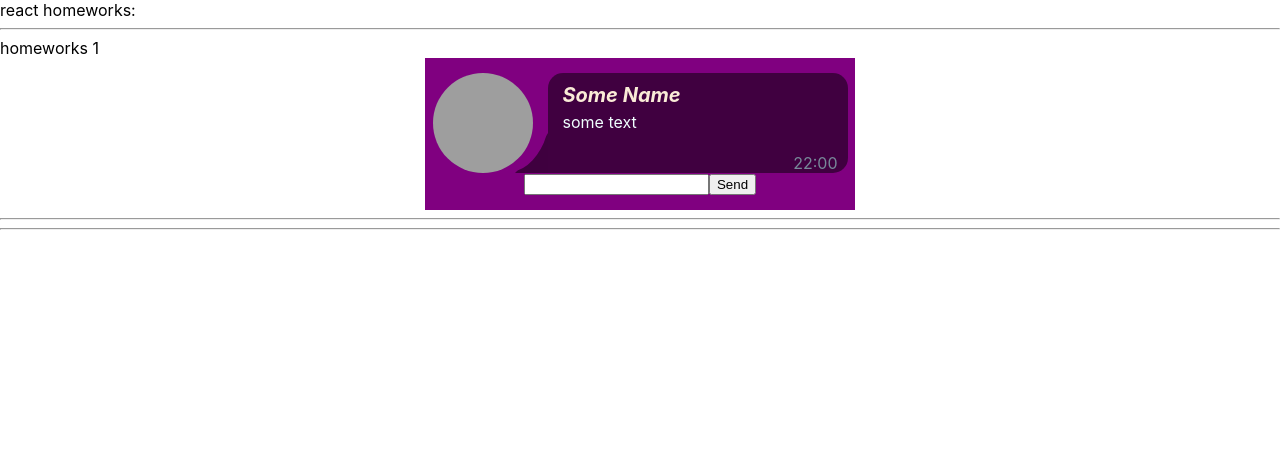
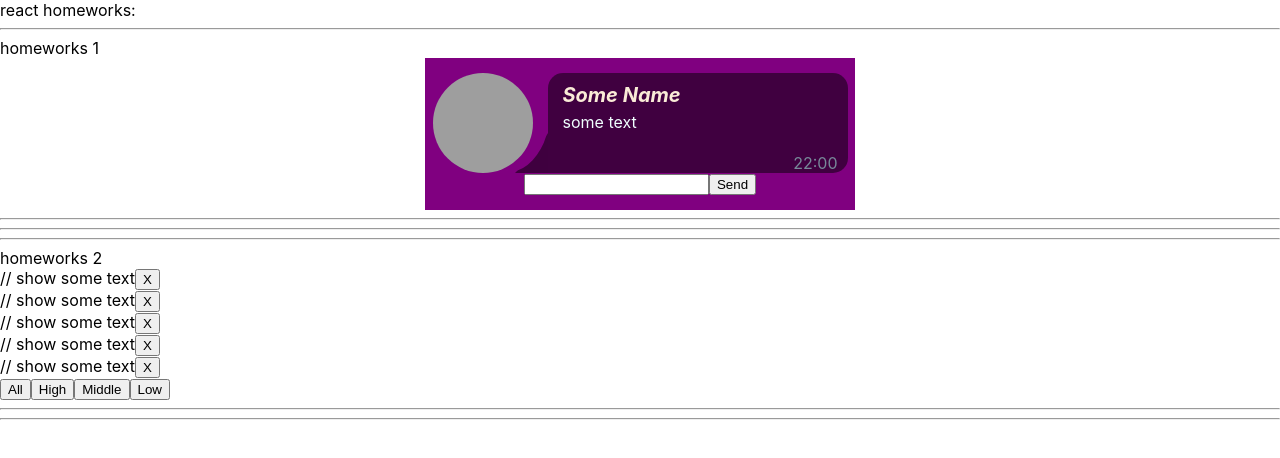
Before and after one commit to Alonasa/homeworks, a React (Create React App) app: page / in a window 1280 px wide. Shown: the top 458 px of the page. Built offline with nearby package versions, Linux system fonts and the light colour scheme; grey boxes are pictures that could not be loaded.

Commit message:
connect HW2

```diff
--- a/src/p1-main/m1-ui/u1-app/App.tsx
+++ b/src/p1-main/m1-ui/u1-app/App.tsx
@@ -1,13 +1,14 @@
 import React from 'react'
 import s from './App.module.css'
 import HW1 from '../../../p2-homeworks/h1/HW1'
+import HW2 from '../../../p2-homeworks/h2/HW2';
 
 function App() {
     return (
         <div className={s.App}>
             <div>react homeworks:</div>
             <HW1/>
-            {/*<HW2/>*/}
+            <HW2/>
             {/*<HW3/>*/}
             {/*<HW4/>*/}
             {/*<HW5/>*/}
```
